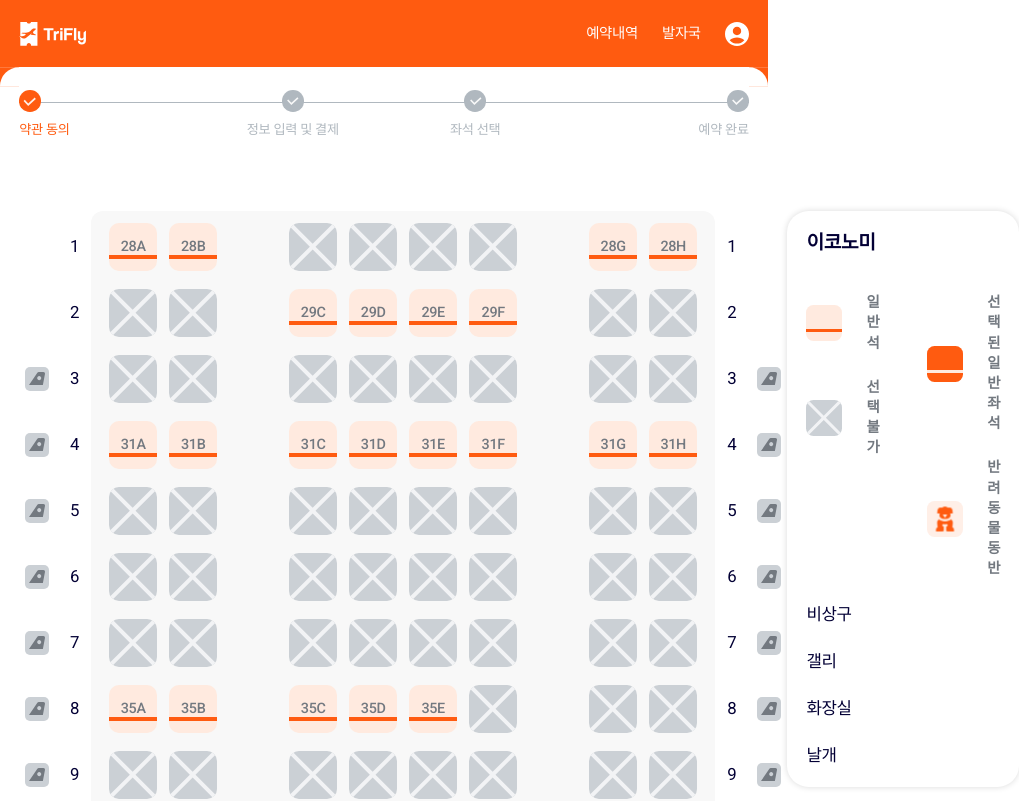
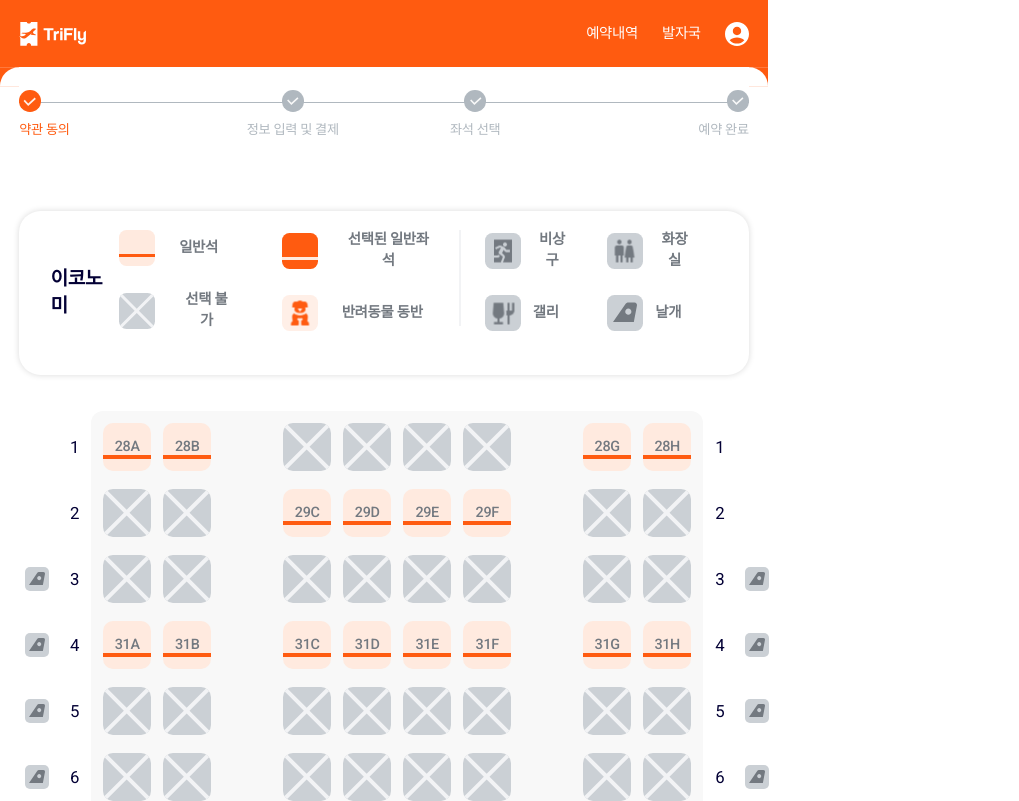
Before and after one commit to FRONTENDSCHOOLPLUS2/trifly, a Next.js app: page /order/seat-map in a window 768 px wide. Shown: the top 801 px of the page, 1019 px wide, since content can reach past the window. Built offline with nearby package versions, Linux system fonts and the light colour scheme; no server answers; what recoil-persist would draw is missing.

Commit message:
💄 style: seatmap guid 반응형 작업중

```diff
--- a/src/app/(primary)/order/seat-map/seatmapSelect.scss
+++ b/src/app/(primary)/order/seat-map/seatmapSelect.scss
@@ -2,6 +2,7 @@
   display: flex;
   justify-content: space-between;
 
+  // 오른쪽 박스
   .seat-select-right-box {
     .seat-map-guid {
       padding: var(--layout-padding);
@@ -10,9 +11,9 @@
 
       h3 {
         font-size: var(--title-large);
+        margin-bottom: 3rem;
       }
       .seat-title-flex {
-        margin-top: 3rem;
         display: flex;
         gap: 4rem;
 
@@ -40,6 +41,91 @@
           }
         }
       }
+      .line {
+        border-top: 2px solid var(--color-gray-30);
+        margin: 3rem 0;
+      }
+      .facility-box-flex {
+        display: flex;
+        gap: 5.5rem;
+        .facility-box {
+          .facility {
+            display: flex;
+            text-align: center;
+            align-items: center;
+
+            .facility-icon {
+              width: 3rem;
+              height: 3rem;
+              margin-right: 2rem;
+            }
+
+            p {
+              font-size: var(--title-medium);
+              color: var(--color-gray-100);
+              font-weight: 600;
+            }
+          }
+
+          .facility + .facility {
+            margin-top: 2rem;
+          }
+        }
+      }
     }
   }
 }
+
+@media (max-width: 349px) {
+  .seat-select-right-box {
+    display: none;
+  }
+}
+
+@media (min-width: 500px) and (max-width: 767px) {
+  .seat-select-box {
+    flex-direction: column;
+  }
+}
+
+@media (min-width: 768px) and (max-width: 1023px) {
+  .seat-select-box {
+    flex-direction: column-reverse;
+
+    .seat-select-right-box {
+      margin-bottom: 3rem;
+      .seat-map-guid {
+        display: flex;
+        justify-content: space-between;
+
+        h3 {
+          margin: 3rem 0 3rem 1rem;
+        }
+
+        .icon-box {
+          display: flex;
+          align-items: flex-start;
+          justify-content: center;
+          margin-right: 3rem;
+
+          .facility-box-flex,
+          seat-title-flex {
+            gap: 3rem;
+            .facility-box .facility .facility-icon,
+            .seat-title-box .seat-title .seat-icon {
+              width: 3rem;
+              height: 3rem;
+              margin-right: 1rem;
+            }
+          }
+
+          .line {
+            border-right: 2px solid var(--color-gray-30);
+            margin: 0 2rem;
+            height: 8rem;
+          }
+        }
+      }
+    }
+  }
+}
```
